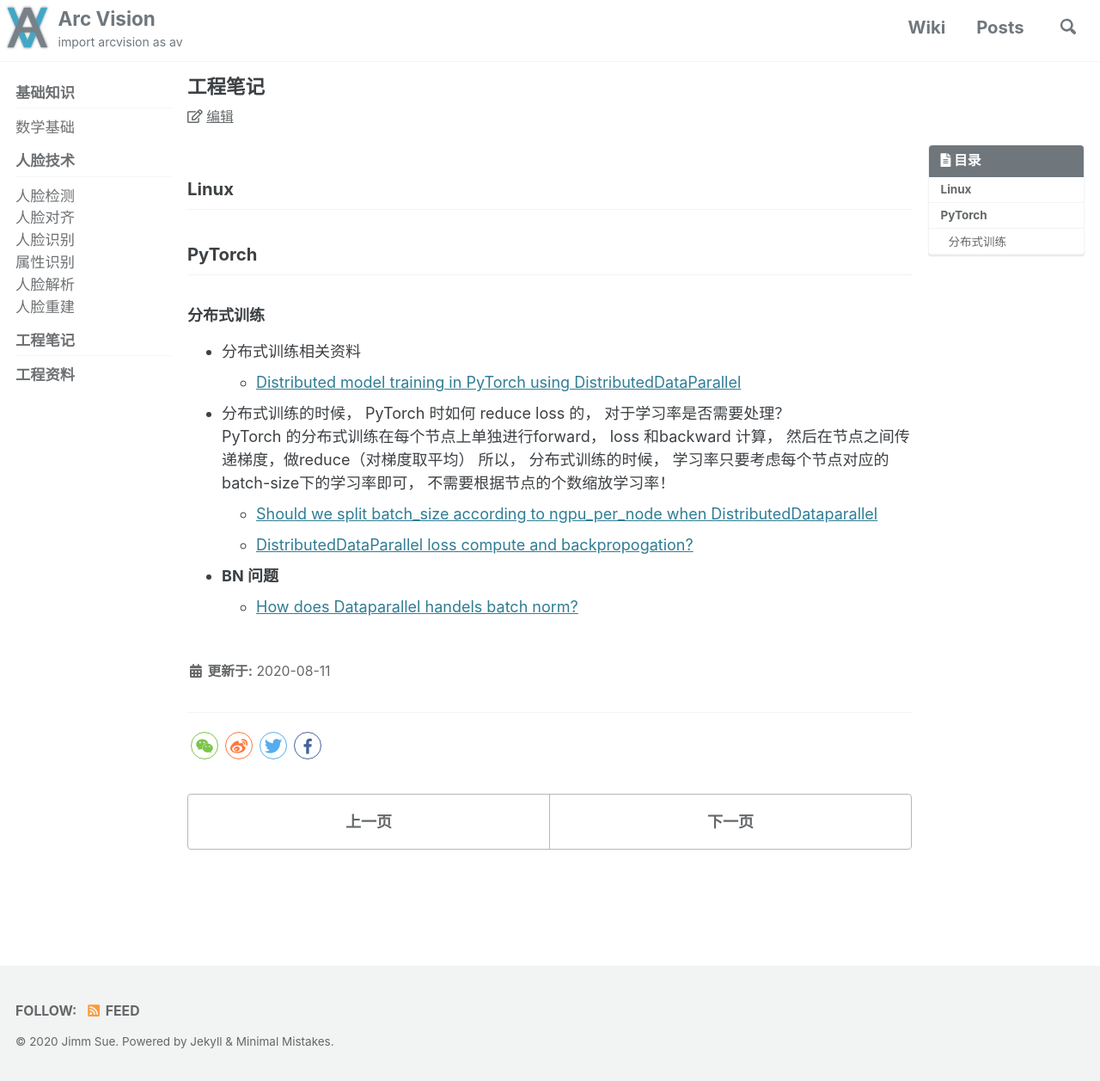
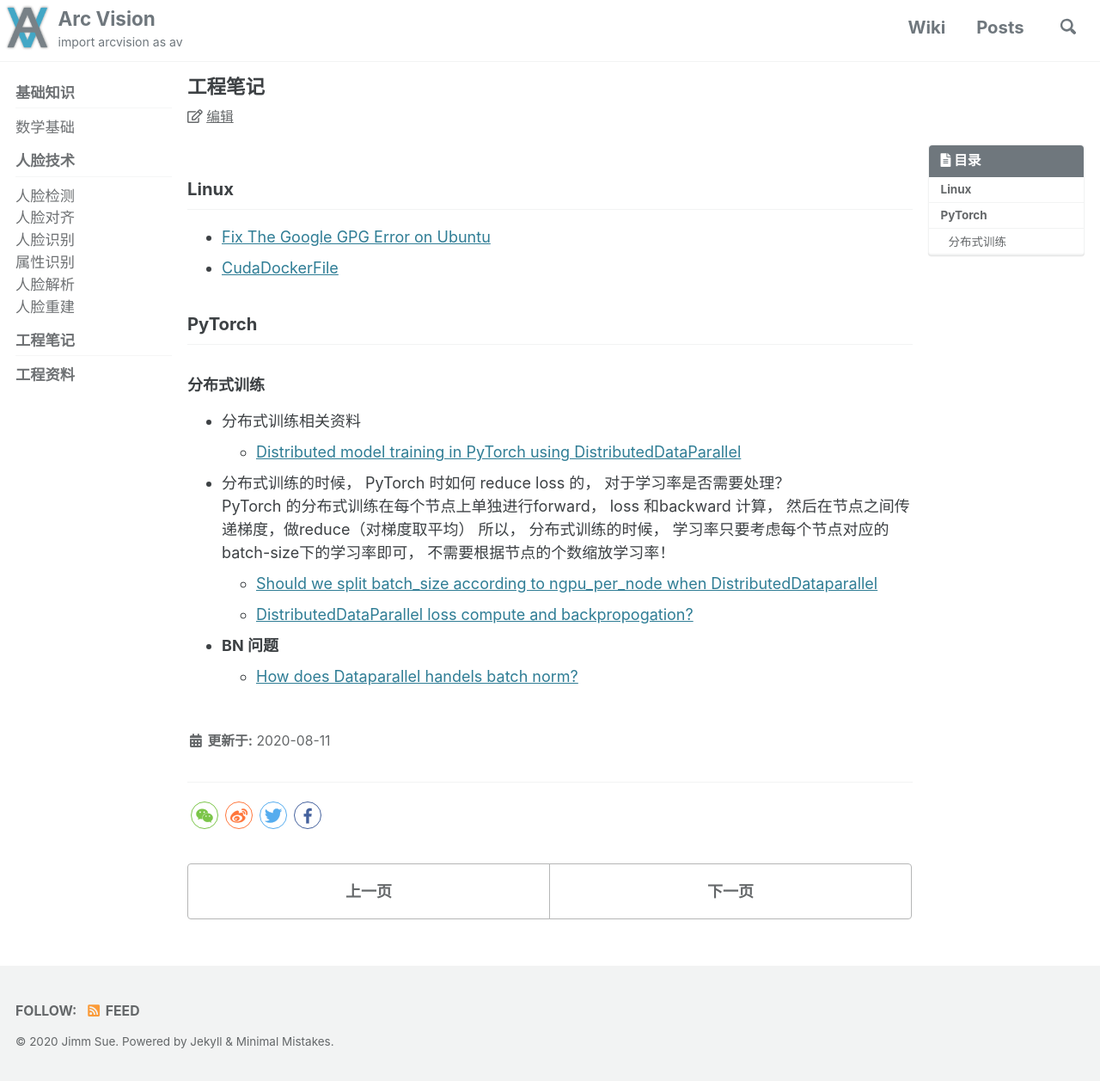
Before and after one commit to ArcVision/ArcVision.github.io, a Jekyll site: the page built from _wiki/21-engineering.md, in a window 1280 px wide and 1257 px high. Shown: the whole window at 86% size. Built offline with Jekyll 4.4.1, drawn with Linux system fonts in a browser that asks for light colours; cached includes are drawn as plain includes; comment, search, counter and statistics services are not loaded.

Commit message:
Update 21-engineering.md

```diff
--- a/_wiki/21-engineering.md
+++ b/_wiki/21-engineering.md
@@ -6,6 +6,8 @@ toc: true
 ---
 
 ## Linux
+- [Fix The Google GPG Error on Ubuntu](https://www.omgubuntu.co.uk/2017/08/fix-google-gpg-key-linux-repository-error)
+- [CudaDockerFile](https://gitlab.com/nvidia/container-images/cuda/-/tree/master/dist/ubuntu18.04/10.1)
 
 ## PyTorch
 
```
